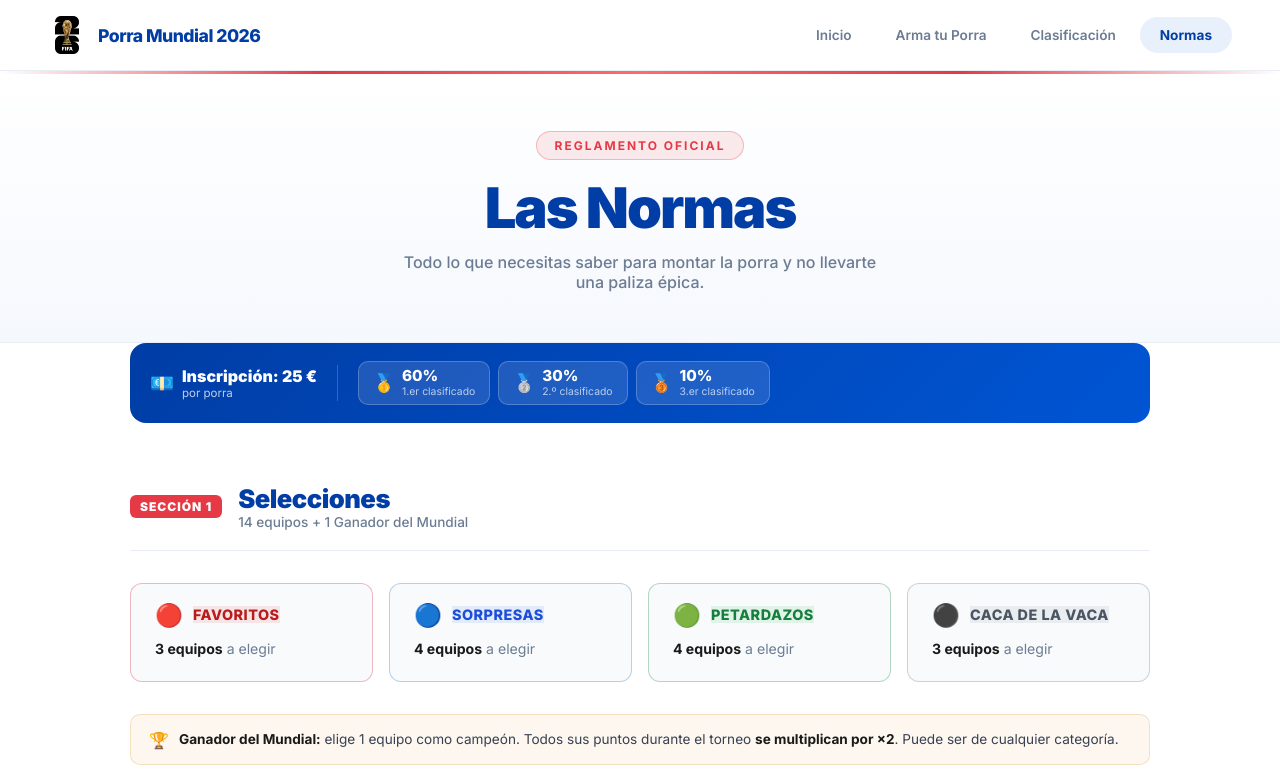
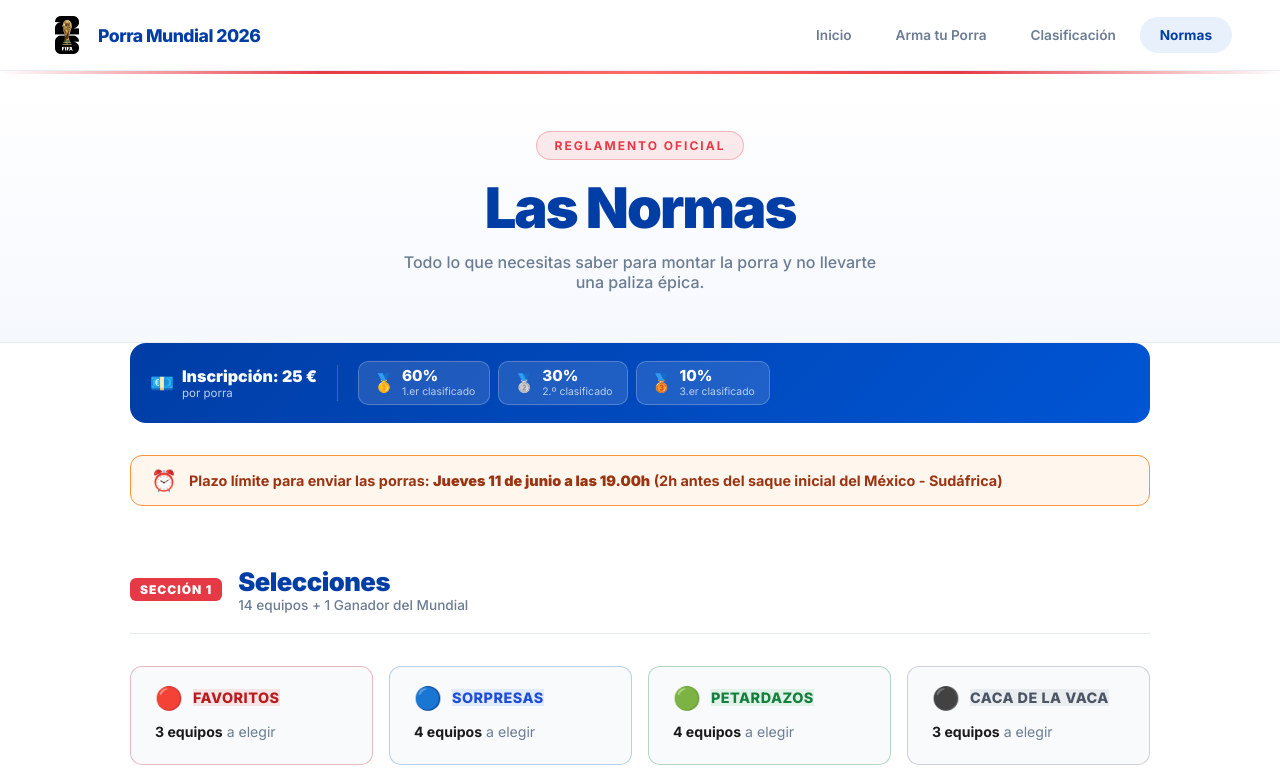
Before and after one commit to paupelo/porra-mundial, a React (Create React App) app: page /normas in a window 1280 px wide. Shown: the top 777 px of the page. Built offline with nearby package versions, Linux system fonts and the light colour scheme.

Commit message:
Normas: añadir aviso plazo límite 11 junio 19h

```diff
--- a/src/components/Normas/Normas.js
+++ b/src/components/Normas/Normas.js
@@ -181,6 +181,20 @@ export default function Normas() {
               </div>
             ))}
           </div>
+        </div>
+
+        {/* ===================== PLAZO ===================== */}
+        <div style={{
+          display: 'flex', alignItems: 'center', gap: 12,
+          background: '#fff7ed', border: '1.5px solid #fb923c',
+          borderRadius: 12, padding: '12px 20px', marginBottom: 32,
+        }}>
+          <span style={{ fontSize: '1.3rem', flexShrink: 0 }}>⏰</span>
+          <p style={{ margin: 0, fontSize: '0.9rem', fontWeight: 700, color: '#9a3412' }}>
+            Plazo límite para enviar las porras:{' '}
+            <span style={{ fontWeight: 900 }}>Jueves 11 de junio a las 19.00h</span>
+            {' '}(2h antes del saque inicial del México - Sudáfrica)
+          </p>
         </div>
 
         {/* ===================== SECCIÓN 1: SELECCIONES ===================== */}
```
